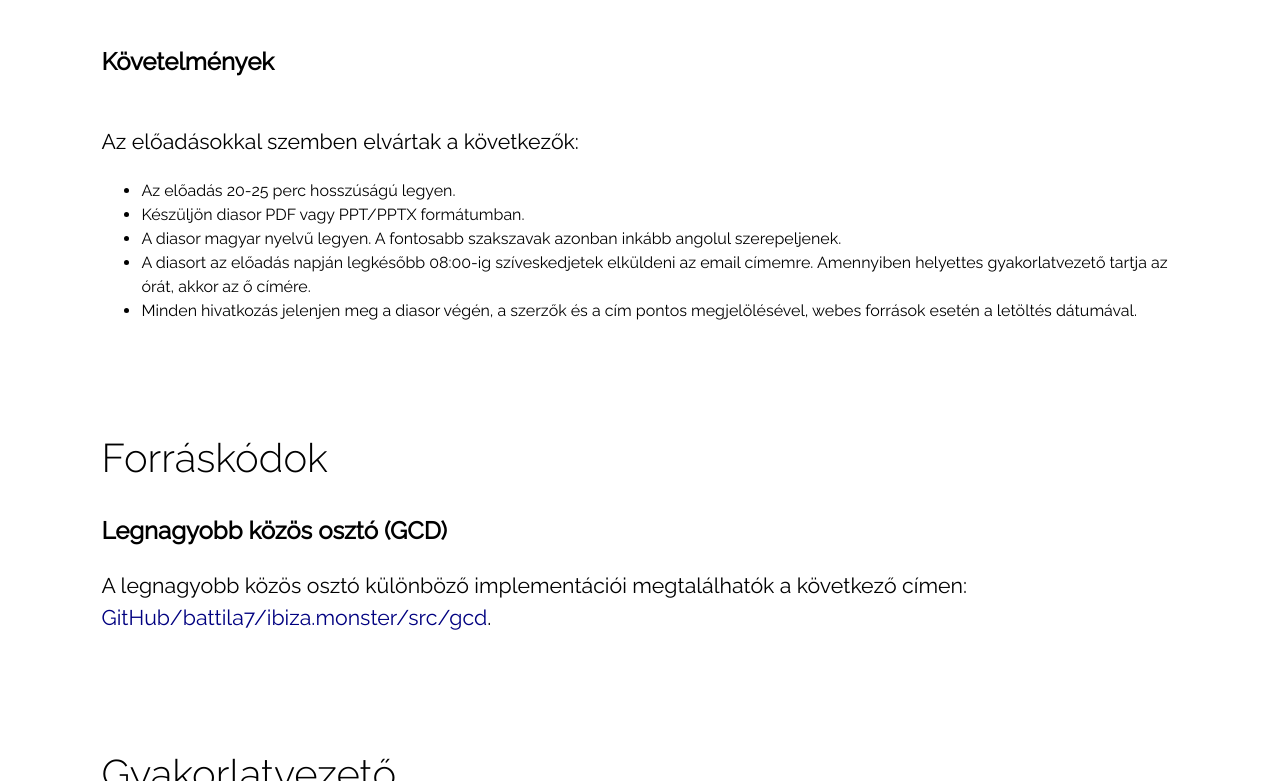
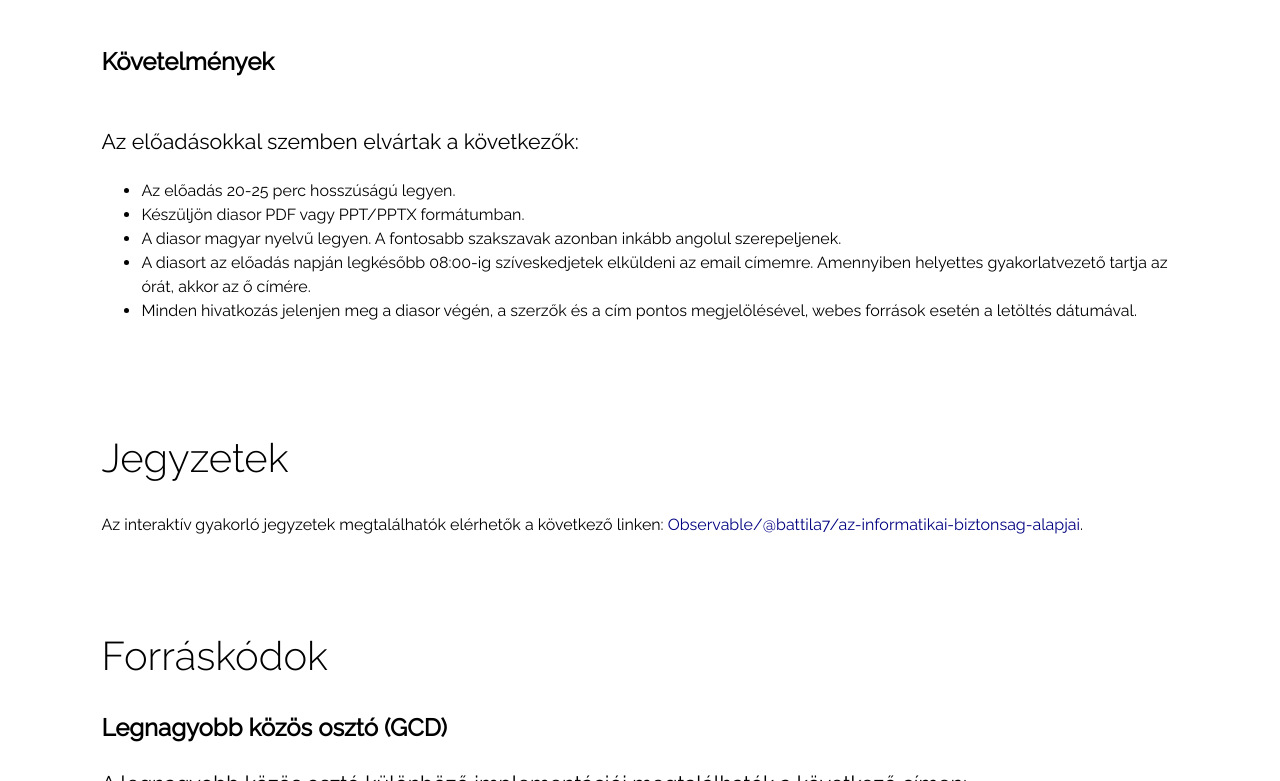
Before and after one commit to battila7/ibiza.monster, a website: page docs/index.html in a window 1280 px wide. Shown: the part 1316-2097 px from the top of the page. Drawn offline with Linux system fonts and the light colour scheme.

Commit message:
Added link to the Observable collection

```diff
--- a/docs/index.html
+++ b/docs/index.html
@@ -25,6 +25,7 @@
       </h2>
       <nav>
         <a href="#eloadasok">Előadások</a>
+        <a href="#jegyzetek">Jegyzetek</a>
         <a href="#forraskodok">Forráskódok</a>
         <a href="#gyakorlatvezeto">Gyakorlatvezető</a>
       </nav>
@@ -72,6 +73,15 @@
       </div>
     </section>
 
+    <section id="jegyzetek">
+      <div class="cell">
+        <h1>Jegyzetek</h1>
+      </div>
+      <div class="cell">
+        Az interaktív gyakorló jegyzetek megtalálhatók elérhetők a következő linken: <a href="https://observablehq.com/collection/@battila7/az-informatikai-biztonsag-alapjai">Observable/@battila7/az-informatikai-biztonsag-alapjai</a>.
+      </div>
+    </section>
+
     <section id="forraskodok">
       <div class="cell">
         <h1>Forráskódok</h1>
```
